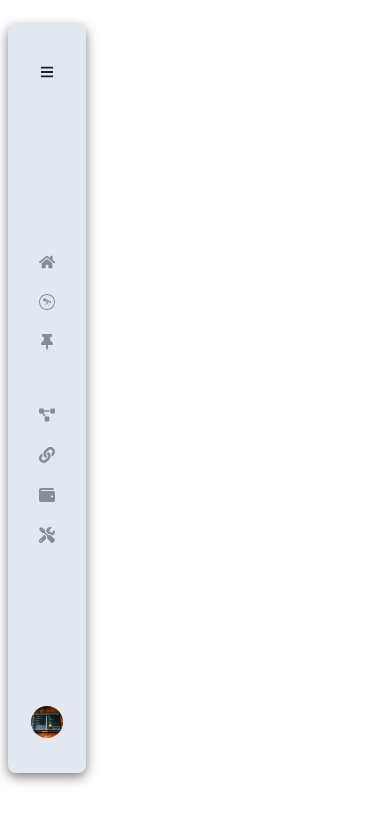
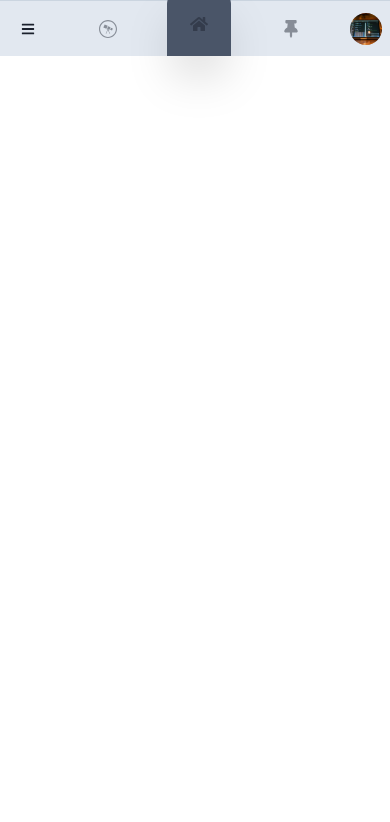
Before and after one commit to wdkana/mkmkmk, a Next.js app: page /explore in a window 390 px wide. Shown: the top 822 px of the page. Built offline with nearby package versions, Linux system fonts and the light colour scheme.

Commit message:
feat(bottomBar): menu bottom for mobile

```diff
--- /dev/null
+++ b/Components/Header/BottomBar.js
@@ -0,0 +1,154 @@
+import { Avatar } from "@chakra-ui/avatar";
+import { IconButton } from "@chakra-ui/button";
+import { useColorModeValue } from "@chakra-ui/color-mode";
+import Icon from "@chakra-ui/icon";
+import { Box, Flex } from "@chakra-ui/layout";
+import {
+  Menu,
+  MenuButton,
+  MenuGroup,
+  MenuItem,
+  MenuList,
+} from "@chakra-ui/menu";
+import { FaBars, FaMoon, FaSun } from "react-icons/fa";
+import { dataNav, dataSubNav } from "../../lib/dataNavbar";
+import NavItem from "./NavItem";
+import Link from "next/link";
+
+function BottomBar({ bgColor, txtColor, toggleColorMode, colorMode, url }) {
+  const bgHome = useColorModeValue("gray.600", "gray.700");
+  const borderCol = useColorModeValue("gray.300", "gray.700");
+
+  const ListMenu = () => {
+    return (
+      <MenuList
+        w={"100%"}
+        display="flex"
+        flexDir="column"
+        pos="absolute"
+        bottom={4}
+        left={0}
+        bg={bgColor}
+        zIndex={4}
+        shadow="lg"
+        rounded="lg"
+        border="1px solid"
+        borderColor={borderCol}
+        fontSize="xs"
+      >
+        <MenuGroup title="Menu">
+          {dataSubNav.map((subNav, i) => (
+            <Link
+              href={
+                subNav.url == "pengaturan" ? "" : "/dashboard/" + subNav.url
+              }
+            >
+              <MenuItem key={i} icon={<Icon as={subNav.icon} />}>
+                {subNav.title}
+              </MenuItem>
+            </Link>
+          ))}
+        </MenuGroup>
+        <MenuGroup title="Mode Baca">
+          <MenuItem
+            icon={colorMode == "dark" ?<FaMoon /> : <FaSun />}
+            onClick={toggleColorMode}
+          >{colorMode == "dark" ? "Selamat Malam 😴" : "Selamat Pagi 🤗"}</MenuItem>
+        </MenuGroup>
+      </MenuList>
+    );
+  };
+
+  return (
+    <Flex
+      pos="sticky"
+      bottom="0"
+      left="0"
+      w="full"
+      h={14}
+      bgColor={bgColor}
+      zIndex={3}
+      display={["flex", "none"]}
+      borderTop={`1px solid`}
+      borderTopColor={borderCol}
+      px={2}
+    >
+      <Flex w="full" justifyContent="space-between" alignItems="center">
+        <Menu>
+          {/* Burger menu */}
+          {({ isOpen }) => (
+            <>
+              <MenuButton isActive={isOpen}>
+                <IconButton
+                  background="none"
+                  fontSize={{ base: 14, md: 22 }}
+                  _hover={{ background: "none" }}
+                  icon={<FaBars />}
+                  onClick={() => console.log("click")}
+                />
+              </MenuButton>
+              <ListMenu />
+            </>
+          )}
+        </Menu>
+
+        {/* Explore */}
+        <Box>
+          <NavItem
+            active={url == dataNav[1].value ? true : false}
+            // navSize={navSize}
+            title={dataNav[1].title}
+            icon={dataNav[1].icon}
+            uri={dataNav[1].url}
+            bgColor={bgColor}
+            txtColor={txtColor}
+            colorMode={colorMode}
+          />
+        </Box>
+
+        {/* Home / dashboard */}
+        <Box
+          h={16}
+          w={16}
+          bgColor={bgHome}
+          display="flex"
+          justifyContent="center"
+          alignItems="center"
+          alignSelf="end"
+          roundedTop="xl"
+          shadow="2xl"
+        >
+          <NavItem
+            active={url == dataNav[0].value ? true : false}
+            // navSize={navSize}
+            title={dataNav[0].title}
+            icon={dataNav[0].icon}
+            uri={dataNav[0].url}
+            bgColor={bgColor}
+            txtColor={txtColor}
+            colorMode={colorMode}
+          />
+        </Box>
+
+        {/* Pined */}
+        <Box>
+          <NavItem
+            active={url == dataNav[2].value ? true : false}
+            // navSize={navSize}
+            title={dataNav[2].title}
+            icon={dataNav[2].icon}
+            uri={dataNav[2].url}
+            bgColor={bgColor}
+            txtColor={txtColor}
+            colorMode={colorMode}
+          />
+        </Box>
+
+        {/* Profile */}
+        <Avatar size="sm" src="/coding.jpg" />
+      </Flex>
+    </Flex>
+  );
+}
+
+export default BottomBar;
--- a/Components/Header/NavItem.js
+++ b/Components/Header/NavItem.js
@@ -14,23 +14,28 @@ export default function NavItem({
 }) {
   return (
     <Flex
-      mt={2}
+      mt={[0,2]}
       flexDir="column"
       w="100%"
-      alignItems={navSize == "small" ? "center" : "flex-start"}
+      h={["full","auto"]}
+      justifyContent={["center"]}
+      alignItems={["center",navSize == "small" ? "center" : "flex-start"]}
     >
       <Menu>
         <Link
+          display="flex"
+          justifyContent="center"
+          alignItems="center"
           // backgroundColor={active && colorMode != "white" ? "#222" : !bgColor}
-          px={3}
-          py={1}
+          px={[2,3]}
+          py={[2,1]}
           borderRadius={8}
           _hover={{ textDecor: "none", backgroundColor: bgColor }}
           w={navSize == "large" && "100%"}
           href={uri == "setting" ? "" : "/dashboard/" + uri}
         >
           <MenuButton w="100%">
-            <Flex>
+            <Flex h={["full","auto"]} w={["full","auto"]} justifyContent="center" alignItems="center">
               <Icon
                 fontSize={icon_responsive}
                 opacity={active ? "100%" : "45%" }
@@ -40,7 +45,7 @@ export default function NavItem({
               />
               <Text
                 ml={5}
-                display={navSize == "small" ? "none" : "flex"}
+                display={["none",navSize == "small" ? "none" : "flex"]}
                 whiteSpace="nowrap"
                 opacity={active ? "100%" : "45%" }
                 fontWeight={active ? "bold" : "normal"}
--- a/Components/Header/Sidebar.js
+++ b/Components/Header/Sidebar.js
@@ -23,53 +23,11 @@ import {
 import NavItem from "./NavItem";
 import SwitchItem from "./SwitchItem";
 import { motion } from "framer-motion";
+import {dataNav,dataSubNav} from '../../lib/dataNavbar'
 
 export default function Sidebar(props) {
   const MotionFlex = motion(Flex);
   const [animationToggle, setAnimationToggle] = useState(0)
-
-  const dataNav = [
-    {
-      id: 1,
-      value: "dashboard",
-      title: "Dashboard",
-      url: "/",
-      icon: FaHome,
-    },
-    {
-      id: 2,
-      value: "explore",
-      title: "Explore",
-      url: "explore",
-      icon: FaWpexplorer,
-    },
-    {
-      id: 3,
-      value: "pinned",
-      title: "Pinned",
-      url: "pinned",
-      icon: FaThumbtack,
-    },
-  ];
-
-  const dataSubNav = [
-    {
-      id: 3,
-      value: "project",
-      title: "Project",
-      url: "project",
-      icon: FaProjectDiagram,
-    },
-    { id: 2, value: "link", title: "Link", url: "link", icon: FaLink },
-    { id: 3, value: "wallet", title: "Wallet", url: "wallet", icon: FaWallet },
-    {
-      id: 4,
-      value: "pengaturan",
-      title: "Pengaturan",
-      url: "pengaturan",
-      icon: FaTools,
-    },
-  ];
 
   const variants = {
     visible: {
@@ -120,6 +78,7 @@ export default function Sidebar(props) {
         setAnimationToggle(animationToggle + 1);
       }}
       zIndex={2}
+      display={["none", "flex"]}
     >
       <MotionFlex
         p="2%"
--- a/Components/Layout/Layout.js
+++ b/Components/Layout/Layout.js
@@ -3,6 +3,7 @@ import { Flex, Box } from "@chakra-ui/react";
 import { useColorMode, useColorModeValue } from "@chakra-ui/color-mode";
 import Sidebar from "../Header/Sidebar";
 import { useRouter } from "next/router";
+import BottomBar from "../Header/BottomBar";
 
 export default function Layout(props) {
   const router = useRouter();
@@ -24,7 +25,7 @@ export default function Layout(props) {
   };
 
   return (
-    <Flex pos="relative">
+    <Flex pos="relative" direction={["column","row"]}>
       <Sidebar
         bgColor={bgColor}
         toggleColorMode={toggleColorMode}
@@ -35,16 +36,23 @@ export default function Layout(props) {
         navSize={navSize}
       />
       <Box
-        pos={[navSize == "small" ? "relative" : "absolute", "relative"]}
+        pos={"relative"}
         w="100%"
-        maxH="100vh"
+        h="full"
         overflow="auto scroll"
         zIndex={1}
         bgColor={!bgColor}
-        opacity={[navSize == "small" ? 1 : .3, 1]}
+        opacity={1}
       >
         {props.children}
       </Box>
+      <BottomBar
+        bgColor={bgColor}
+        toggleColorMode={toggleColorMode}
+        txtColor={txtColor}
+        colorMode={useColorMode().colorMode}
+        url={uri}
+      />
     </Flex>
   );
 }
--- /dev/null
+++ b/lib/dataNavbar.js
@@ -0,0 +1,58 @@
+import {
+  FaBars,
+  FaWallet,
+  FaServer,
+  FaTools,
+  FaHome,
+  FaWpexplorer,
+  FaProjectDiagram,
+  FaChartLine,
+  FaBook,
+  FaLink,
+  FaThumbtack,
+} from "react-icons/fa";
+
+const dataNav = [
+  {
+    id: 1,
+    value: "dashboard",
+    title: "Dashboard",
+    url: "/",
+    icon: FaHome,
+  },
+  {
+    id: 2,
+    value: "explore",
+    title: "Explore",
+    url: "explore",
+    icon: FaWpexplorer,
+  },
+  {
+    id: 3,
+    value: "pinned",
+    title: "Pinned",
+    url: "pinned",
+    icon: FaThumbtack,
+  },
+];
+
+const dataSubNav = [
+  {
+    id: 3,
+    value: "project",
+    title: "Project",
+    url: "project",
+    icon: FaProjectDiagram,
+  },
+  { id: 2, value: "link", title: "Link", url: "link", icon: FaLink },
+  { id: 3, value: "wallet", title: "Wallet", url: "wallet", icon: FaWallet },
+  {
+    id: 4,
+    value: "pengaturan",
+    title: "Pengaturan",
+    url: "pengaturan",
+    icon: FaTools,
+  },
+];
+
+export {dataNav,dataSubNav }
--- a/styles/responsive.js
+++ b/styles/responsive.js
@@ -6,6 +6,6 @@ export const text_responsive = () => {
 }
 
 export const icon_responsive = () => {
-    const data = { md: 18, lg: 16, xl: 19 }
+    const data = { base: 18, md: 18, lg: 16, xl: 19 }
     return data
 }
```
